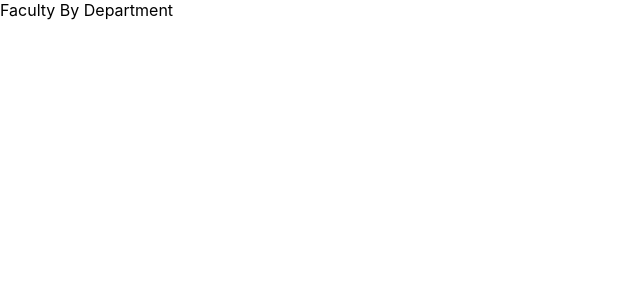
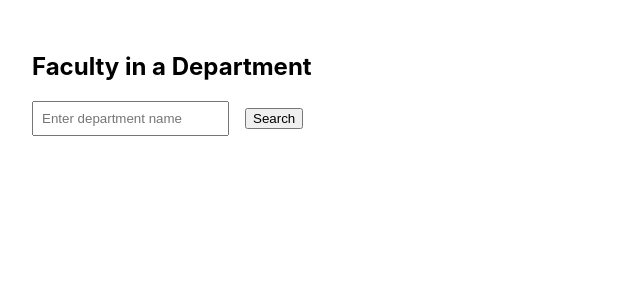
Before and after one commit to rgarrison14515/CSCE608Project1, a React (Create React App) app in the folder student-records-frontend/student-records-frontend/: page /query4 in a window 1280 px wide. Shown: the top 300 px of the page, without its empty margins (0-640 px from the left). Built offline with nearby package versions, Linux system fonts and the light colour scheme.

Commit message:
Faculty by Department Page Complete

```diff
--- a/student-records-frontend/student-records-frontend/src/pages/FacultyByDepartment.tsx
+++ b/student-records-frontend/student-records-frontend/src/pages/FacultyByDepartment.tsx
@@ -1,4 +1,59 @@
-//Query for getting Faculty by Department
+import React, { useState } from 'react';
+
+interface Faculty {
+  facultyID: number;
+  name: string;
+  email: string;
+  departmentID: number | null;
+}
+
 export default function FacultyByDepartment() {
-    return <div>Faculty By Department</div>;
-  }
+  const [departmentName, setDepartmentName] = useState('');
+  const [facultyList, setFacultyList] = useState<Faculty[] | null>(null);
+  const [error, setError] = useState<string | null>(null);
+
+  const handleSearch = async () => {
+    try {
+      const response = await fetch(`https://localhost:7117/api/Faculty/department/name/${encodeURIComponent(departmentName)}`);
+      if (!response.ok) {
+        throw new Error(`No faculty members found for department: ${departmentName}`);
+      }
+      const data = await response.json();
+      setFacultyList(data);
+      setError(null);
+    } catch (err: any) {
+      setFacultyList(null);
+      setError(err.message || 'An error occurred');
+    }
+  };
+
+  return (
+    <div style={{ padding: '2rem' }}>
+      <h2>Faculty in a Department</h2>
+
+      <input
+        type="text"
+        value={departmentName}
+        onChange={(e) => setDepartmentName(e.target.value)}
+        placeholder="Enter department name"
+        style={{ padding: '0.5rem', marginRight: '1rem' }}
+      />
+      <button onClick={handleSearch}>Search</button>
+
+      {error && <p style={{ color: 'red', marginTop: '1rem' }}>{error}</p>}
+
+      {facultyList && (
+        <div style={{ marginTop: '2rem' }}>
+          <h3>Faculty Members:</h3>
+          <ul>
+            {facultyList.map((faculty) => (
+              <li key={faculty.facultyID}>
+                {faculty.name} ({faculty.email})
+              </li>
+            ))}
+          </ul>
+        </div>
+      )}
+    </div>
+  );
+}
```
